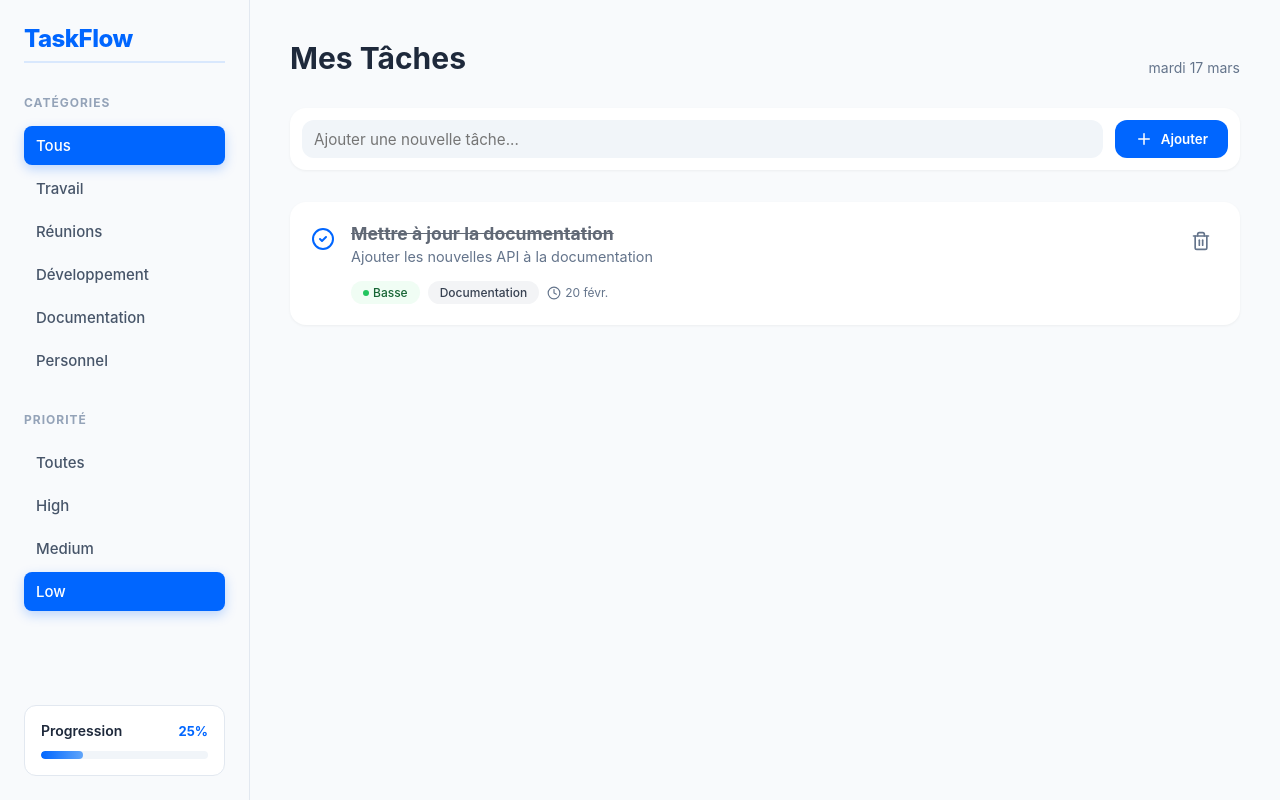
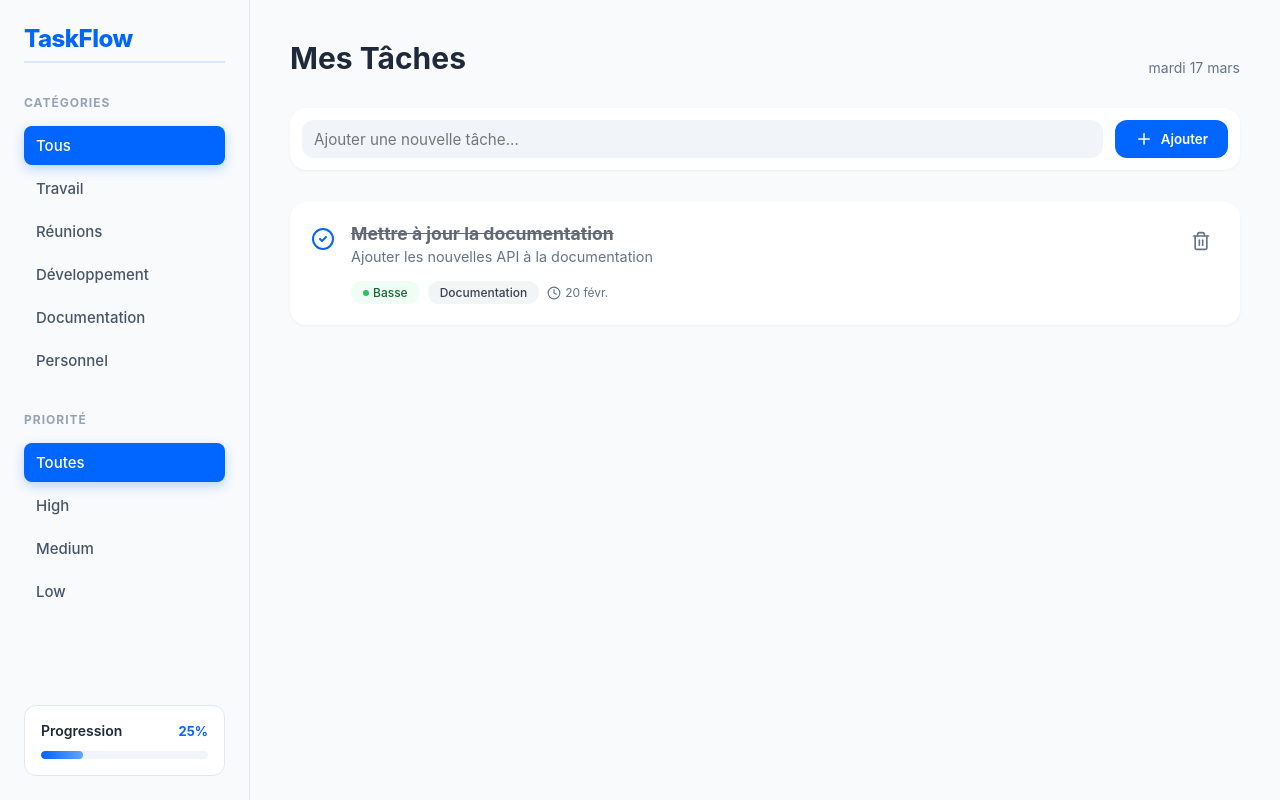
Before and after one commit to doudaoud/to-do-mern, a React (Vite) app in the folder client/: page /profile/1 in a window 1280 px wide. Built offline with nearby package versions, Linux system fonts and the light colour scheme; sample sign-in values are in the browser's storage.

Commit message:
`Refactor menu item click handlers to update selected state`

```diff
--- a/client/src/components/Menu.jsx
+++ b/client/src/components/Menu.jsx
@@ -96,10 +96,43 @@
       <div className="sidebar-section">
         <p className="section-title">PRIORITÉ</p>
         <ul className="sidebar-menu">
-          <li className="menu-item">Toutes</li>
-          <li className="menu-item">High</li>
-          <li className="menu-item">Medium</li>
-          <li className="menu-item active">Low</li>
+          <li
+            onClick={() => {
+              setSeleceted({ ...selected, priorite: "Toutes" });
+            }}
+            className={
+              selected.priorite === "Toutes" ? "menu-item active" : "menu-item"
+            } >Toutes</li>
+          <li
+            onClick={() => {
+              setSeleceted({ ...selected, priorite: "High" });
+            }}
+            className={
+              selected.priorite === "High" ? "menu-item active" : "menu-item"
+            }
+          >
+            High
+          </li>
+          <li
+            onClick={() => {
+              setSeleceted({ ...selected, priorite: "Medium" });
+            }}
+            className={
+              selected.priorite === "Medium" ? "menu-item active" : "menu-item"
+            }
+          >
+            Medium
+          </li>
+          <li
+            onClick={() => {
+              setSeleceted({ ...selected, priorite: "Low" });
+            }}
+            className={
+              selected.priorite === "Low" ? "menu-item active" : "menu-item"
+            }
+          >
+            Low
+          </li>
         </ul>
       </div>
 
```
